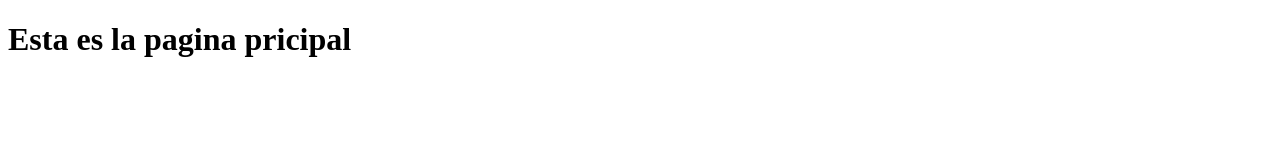
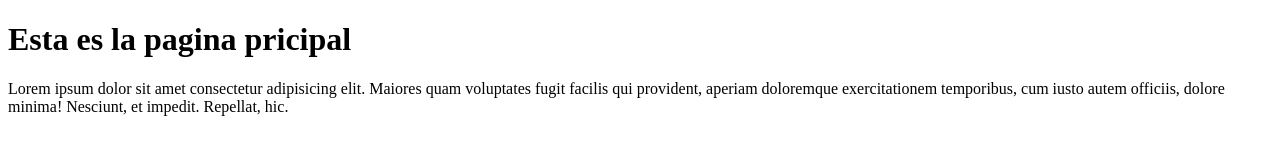
Before and after one commit to santiagoarias2000/primeraPagina, a plain HTML site: page index.html in a window 1280 px wide. Drawn offline with Linux system fonts and the light colour scheme.

Commit message:
se coloco un p

```diff
--- a/index.html
+++ b/index.html
@@ -1,12 +1,18 @@
 <!DOCTYPE html>
 <html lang="en">
+
 <head>
     <meta charset="UTF-8">
     <meta http-equiv="X-UA-Compatible" content="IE=edge">
     <meta name="viewport" content="width=device-width, initial-scale=1.0">
     <title>pagina principal</title>
 </head>
+
 <body>
     <h1>Esta es la pagina pricipal</h1>
+    <p>Lorem ipsum dolor sit amet consectetur adipisicing elit. Maiores quam voluptates fugit facilis qui provident,
+        aperiam doloremque exercitationem temporibus, cum iusto autem officiis, dolore minima! Nesciunt, et impedit.
+        Repellat, hic.</p>
 </body>
+
 </html>
```
